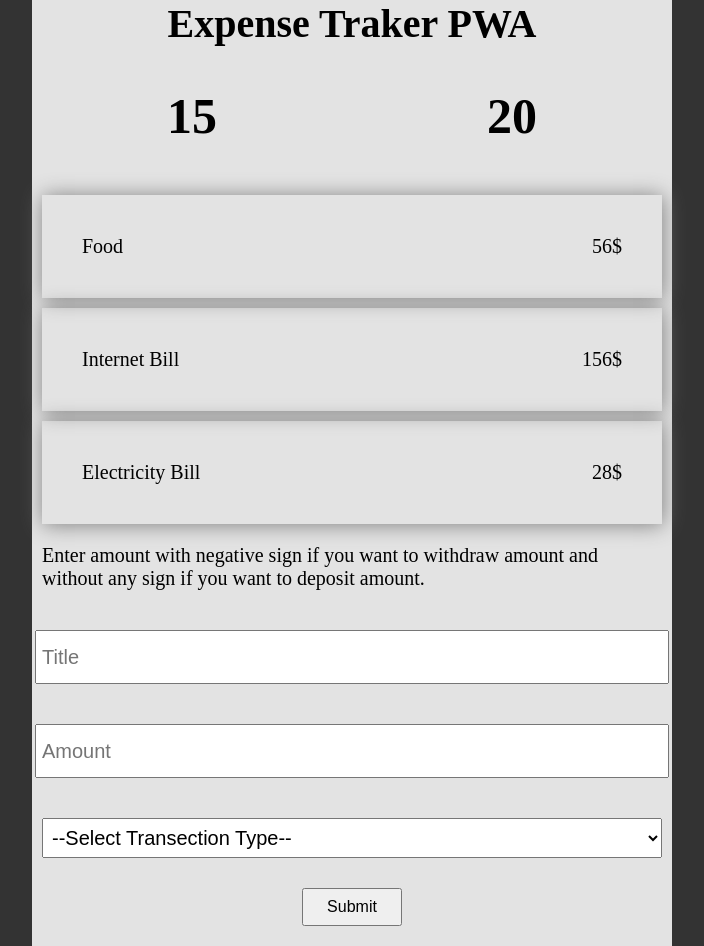
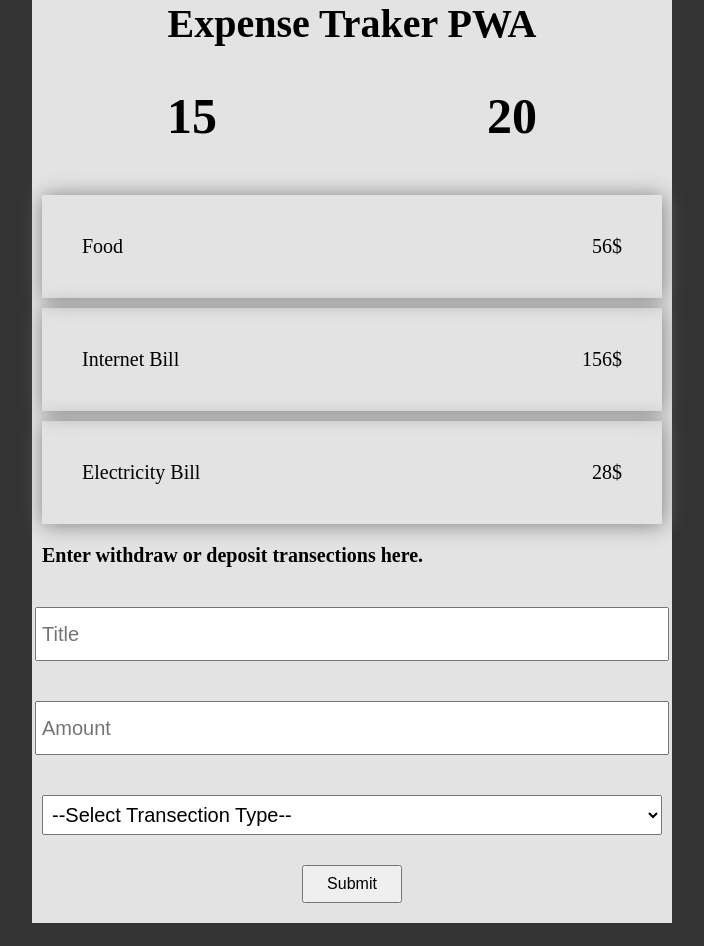
Before and after one commit to hamzakhalidbhutta/Expenses-Tracker-pwa, a React (Create React App) app: page / in a window 1280 px wide. Shown: the whole page, without its empty margins (288-992 px from the left). After the commit the page ends 923 px from the top, so only its background shows below. Built offline with nearby package versions, Linux system fonts and the light colour scheme.

Commit message:
Validation added for valid Transection input

```diff
--- a/src/Components/EnterTransections.tsx
+++ b/src/Components/EnterTransections.tsx
@@ -6,15 +6,26 @@ const EnterTransections = () => {
 
     const amountField: any = document.getElementById("t_amount");
     const typeField: any = document.getElementById("t_type");
-    console.log(
-      `${titleField.value} , ${amountField.value}, ${typeField.value}`
-    );
+
+    if (titleField.value.trim().length < 2) {
+      console.log(`Title should be greater than 2 characters or more`);
+      return;
+    } else if (amountField.value.trim().length < 1) {
+      console.log(`Amount should be greater than 0 `);
+      return;
+    } else if (typeField.value < 2) {
+      console.log(`Please select transection type `);
+      return;
+    } else {
+      console.log(
+        `${titleField.value} , ${amountField.value}, ${typeField.value}`
+      );
+    }
   }
   return (
     <div className="enterTransections">
       <p>
-        Enter amount with negative sign if you want to withdraw amount and
-        without any sign if you want to deposit amount.
+        <b>Enter withdraw or deposit transections here.</b>
       </p>{" "}
       <form
         onSubmit={(e) => {
```
